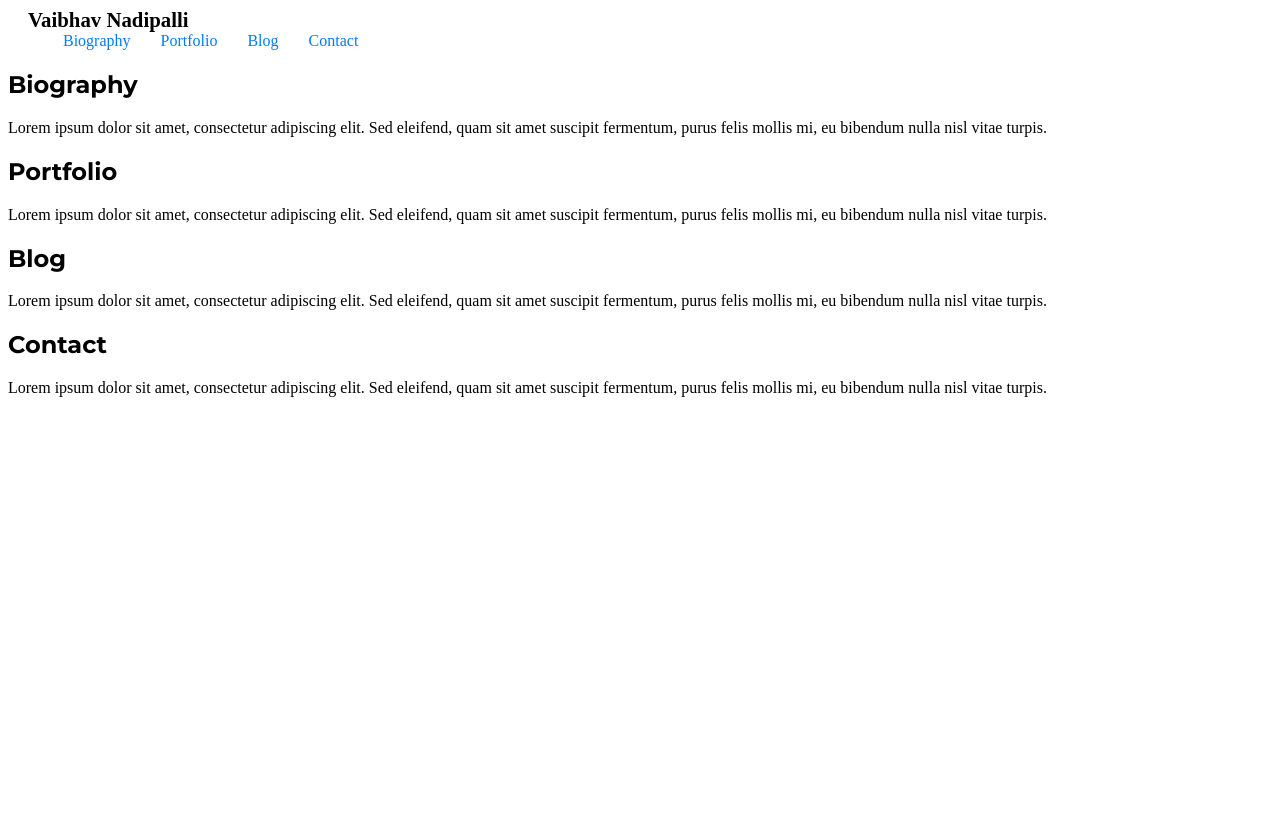
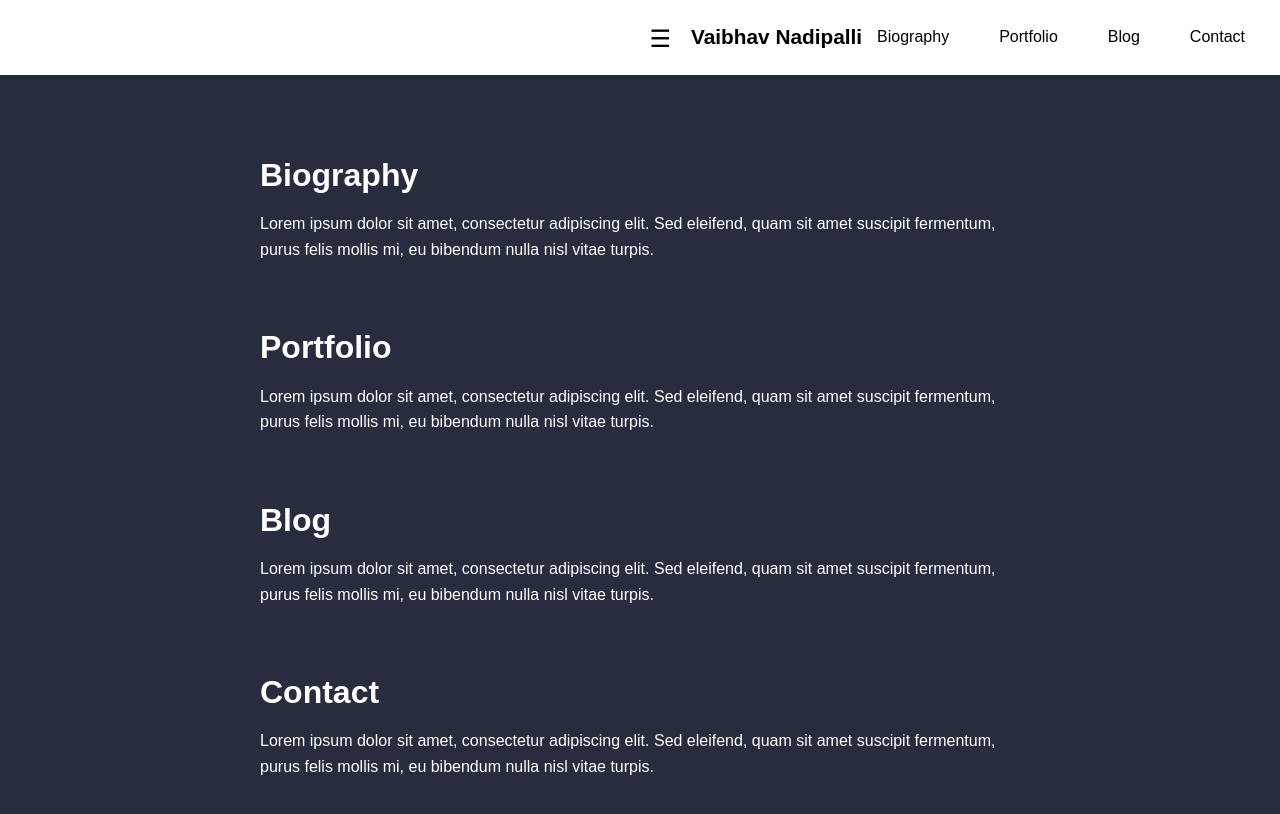
Before and after one commit to Vaibhav-Nadipalli/vaibhav-nadipalli.github.io, a Jekyll site: the page built from index.markdown, in a window 1280 px wide. Shown: the top 814 px of the page. Built offline with Jekyll 4.4.1, drawn with Linux system fonts in a browser that asks for light colours.

Commit message:
Update styles.css

```diff
--- a/assets/css/styles.css
+++ b/assets/css/styles.css
@@ -1,50 +1,44 @@
-* Reset default browser styles */
-
-{
+/* Reset default browser styles */
+* {
     margin: 0;
     padding: 0;
     box-sizing: border-box;
 }
-/* Basic body styling /
+
+/* Basic body styling */
 body {
     font-family: Arial, sans-serif;
     line-height: 1.6;
-background-color: #282c3f; / Dark navy background */
+    background-color: #282c3f; /* Dark navy background */
     color: #fff;
     margin: 0;
     padding: 0;
 }
 
-/* Navigation bar styling /
+/* Navigation bar styling */
 header {
-background-color: #fff; / White background /
-color: #000; / Black text /
+    background-color: #fff; /* White background */
+    color: #000; /* Black text */
     position: fixed;
     width: 100%;
     top: 0;
     z-index: 1000;
-padding: 20px 0; / Adjusted padding for header /
+    padding: 15px 0;
     box-shadow: 0 2px 5px rgba(0,0,0,0.2);
-height: 70px; / Increased height of header /
-display: flex;
-justify-content: center; / Center content horizontally /
-align-items: center; / Center content vertically */
+    height: 75px;
 }
 
 .nav-container {
     display: flex;
     justify-content: space-between;
-align-items: center; /* Align items vertically /
+    align-items: center;
     padding: 0 20px;
-width: 100%;
-max-width: 1000px; / Adjusted max-width /
-margin: 0 auto; / Center nav-container horizontally */
 }
 
 .nav-title {
     font-size: 1.3em;
     color: #000;
-margin: 0;
+    margin: 5px 0;
     padding: 0;
     margin-left: 20px;
 }
@@ -59,10 +53,10 @@ display: none;
 }
 
 .nav-toggle-label {
-font-size: 1.8em; /* Increased size /
+    font-size: 1.5em;
     cursor: pointer;
-margin-left: auto; / Pushed to the right /
-margin-right: 20px; / Added margin to align with right edge */
+    margin-left: auto;
+    margin-top: 5px;
 }
 
 .nav-menu {
@@ -73,15 +67,13 @@ align-items: center;
 .nav-links {
     list-style: none;
     display: flex;
-margin: 0;
 }
 
 .nav-links li {
     margin-left: 20px;
 }
 
-.nav-links li
-{
+.nav-links li:first-child {
     margin-left: 0;
 }
 
@@ -92,17 +84,15 @@ padding: 0px 15px;
     transition: color 0.3s ease;
 }
 
-.nav-links li a
-{
+.nav-links li a:hover {
     color: #007bff;
 }
 
-/* Show nav links when checkbox is checked /
-.nav-toggle
-+ .nav-toggle-label + .nav-menu {
+/* Show nav links when checkbox is checked */
+.nav-toggle:checked + .nav-toggle-label + .nav-menu {
     display: flex;
     position: absolute;
-top: 70px; / Adjusted top position */
+    top: 75px;
     left: 0;
     width: 100%;
     background-color: #fff;
@@ -111,54 +101,33 @@ align-items: center;
     box-shadow: 0 2px 5px rgba(0,0,0,0.2);
 }
 
-.nav-toggle
-+ .nav-toggle-label + .nav-menu .nav-links {
+.nav-toggle:checked + .nav-toggle-label + .nav-menu .nav-links {
     flex-direction: column;
     width: 100%;
 }
 
-.nav-toggle
-+ .nav-toggle-label + .nav-menu .nav-links li {
+.nav-toggle:checked + .nav-toggle-label + .nav-menu .nav-links li {
     margin: 10px 0;
 }
 
-/* Hide hamburger menu on desktop */
-@media (min-width: 769px) {
-.nav-toggle-label {
-display: none;
-}
-}
-
-/* Main content area /
+/* Main content area */
 main {
-max-width: 1000px; / Increased max-width /
-margin: 90px auto 20px; / Adjusted margin to compensate for adjusted header height */
+    max-width: 800px;
+    margin: 90px auto 20px;
     padding: 20px;
     background-color: #282c3f;
     color: #fff;
 }
 
-.section-container {
-display: grid;
-grid-template-columns: auto; /* Single column layout /
-grid-gap: 50px; / Increased gap between sections */
-align-items: start;
+section {
+    padding: 20px 0;
+    margin: 20px 0;
 }
 
 .section-title {
-font-family: 'Montserrat', sans-serif; /* Montserrat font with sans-serif fallback /
-font-weight: normal; / Ensure not bold /
-font-size: 2.5em; / Increased font size by 5 /
-margin-bottom: 30px; / Increased margin around the title /
-color: #777; / Grey color /
-grid-column: 1; / Place the heading in the first column */
-}
-
-.section-content {
-font-size: 1em;
-line-height: 1.8; /* Increased line height for readability /
-grid-column: 2; / Place the content in the second column /
-padding-left: 20px; / Increased padding to push content to the right */
+    font-size: 2em;
+    margin-bottom: 10px;
+    color: #fff;
 }
 
 /* Media query for mobile */
@@ -167,8 +136,6 @@ padding-left: 20px; / Increased padding to push content to the right */
         padding: 0 10px;
     }
 
-css
-Copy code
     .nav-title {
         font-size: 1.1em;
         margin-left: 10px;
@@ -176,29 +143,21 @@ Copy code
 
     .nav-toggle-label {
         margin-left: 10px;
-    margin-right: auto; /* Center the hamburger menu */
-}
-
-.nav-menu {
-    display: none;
     }
 
     .nav-toggle:checked + .nav-toggle-label + .nav-menu {
-    display: flex;
-    position: absolute;
-    top: 70px; /* Adjusted top position */
+        top: 75px;
         left: 0;
         width: 100%;
-    background-color: #fff;
-    flex-direction: column;
-    align-items: center;
-    box-shadow: 0 2px 5px rgba(0,0,0,0.2);
     }
 
     .nav-links {
         flex-direction: column;
         align-items: center;
-    margin-top: 0; /* Adjusted margin to align with adjusted header height */
+    }
+
+    .nav-links li {
+        margin: 10px 0;
     }
 
     header {
@@ -206,20 +165,6 @@ header {
     }
 
     main {
-    margin-top: 75px; /* Adjusted margin to compensate for adjusted header height */
-}
-
-.section-container {
-    display: flex;
-    flex-direction: column;
-}
-
-.section-title, .section-content {
-    width: 100%;
-}
-
-.section-content {
-    margin-left: 0; /* Reset margin for mobile */
-    padding-left: 0; /* Reset padding for mobile */
+        margin-top: 75px;
     }
 }
```
Lines whose indentation alone changed are shown as unchanged.
